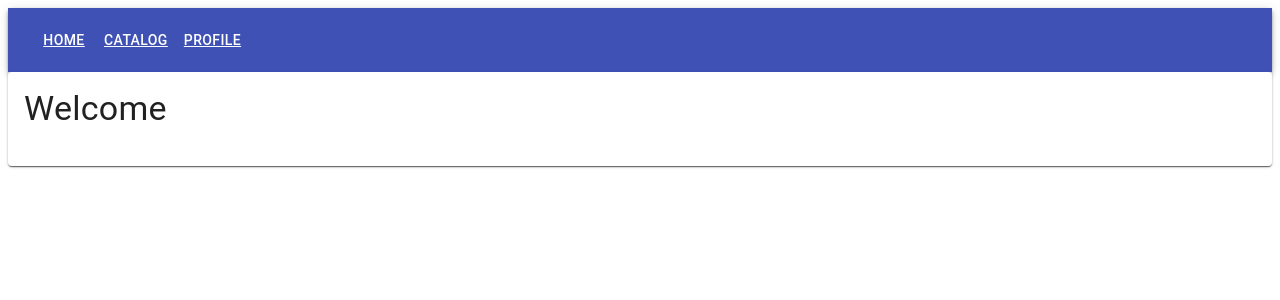
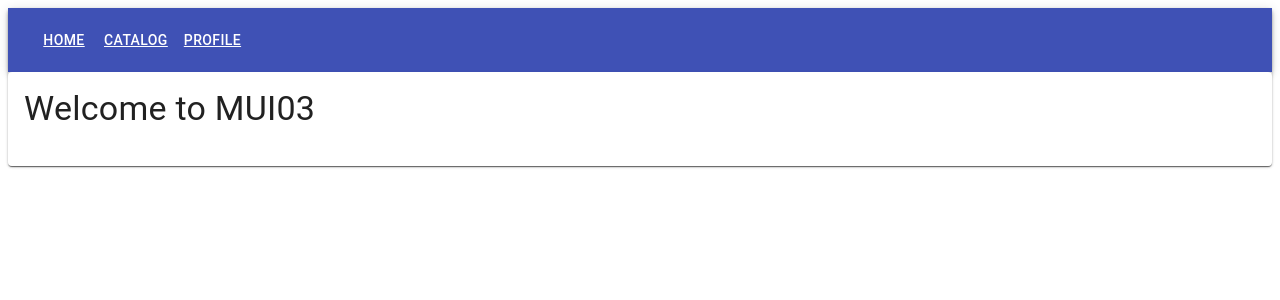
Before and after one commit to JeffRisberg/mui03, a React (Create React App) app: page / in a window 1280 px wide. Shown: the top 300 px of the page. Built offline with nearby package versions, Linux system fonts and the light colour scheme.

Commit message:
re-arranged splash screen

```diff
--- a/src/scenes/Splash.js
+++ b/src/scenes/Splash.js
@@ -21,7 +21,7 @@ class Splash extends Component {
             <Card>
                <CardContent>
                   <Typography gutterBottom variant="h4">
-                     Welcome
+                     Welcome to MUI03
                   </Typography>
                </CardContent>
             </Card>
```
